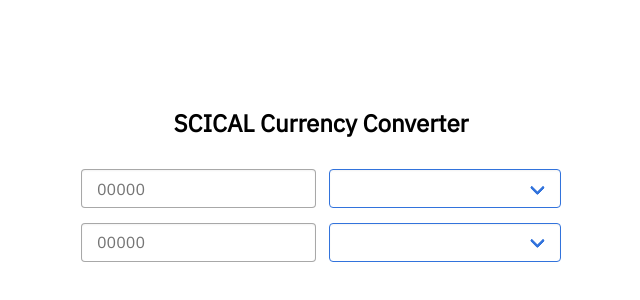
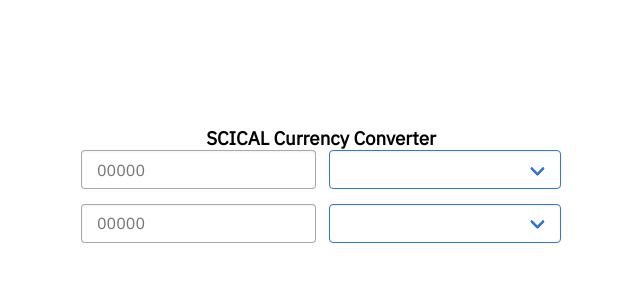
Before and after one commit to scical/scical, a plain HTML site: page index.html in a window 1280 px wide. Shown: the part 208-508 px from the top of the page, without its empty margins (319-959 px from the left). Drawn offline with nearby package versions, Linux system fonts and the light colour scheme; no server answers.

Commit message:
Update index.html

```diff
--- a/index.html
+++ b/index.html
@@ -15,7 +15,7 @@
 <body>
   <div class="currency-row-outer">
     <div class="currency-converter">
-      <h2>SCICAL Currency Converter</h2>
+      <h3>SCICAL Currency Converter</h3>
 
       <div class="field grid-50-50">
         <div class="colmun col-left">
```
